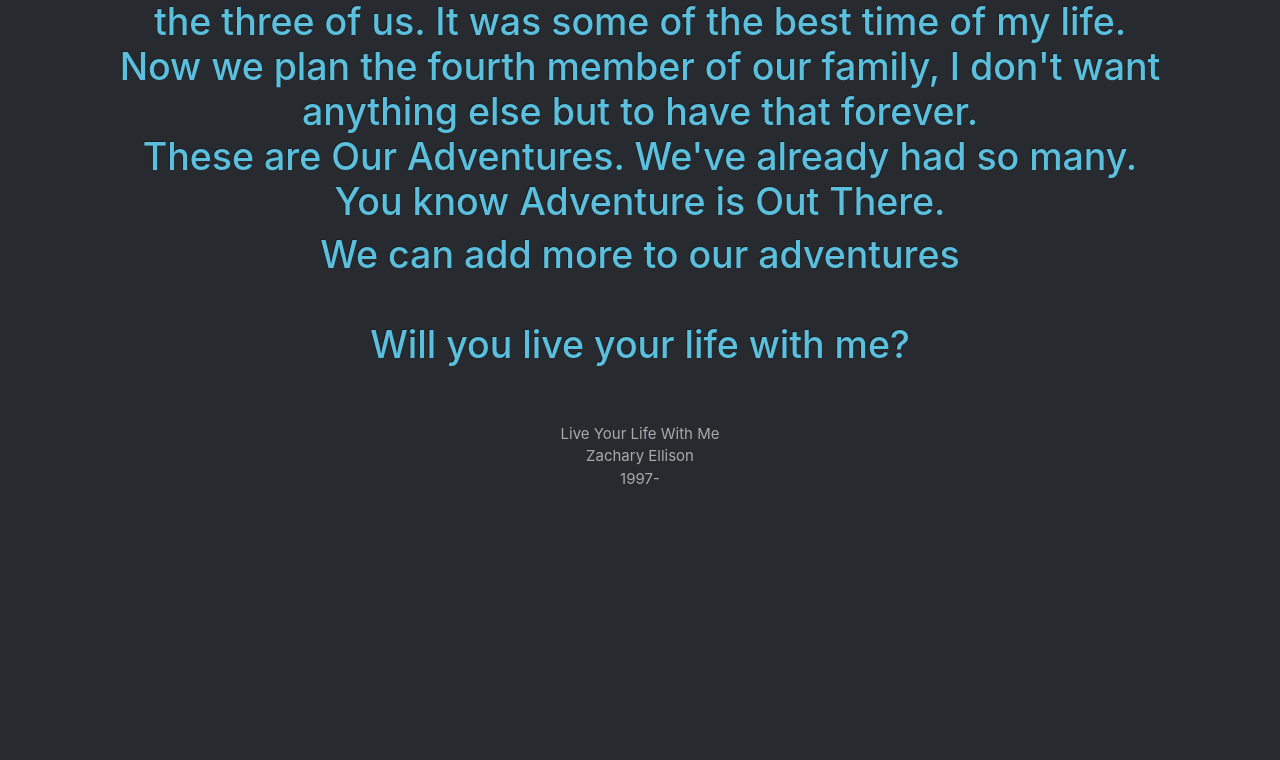
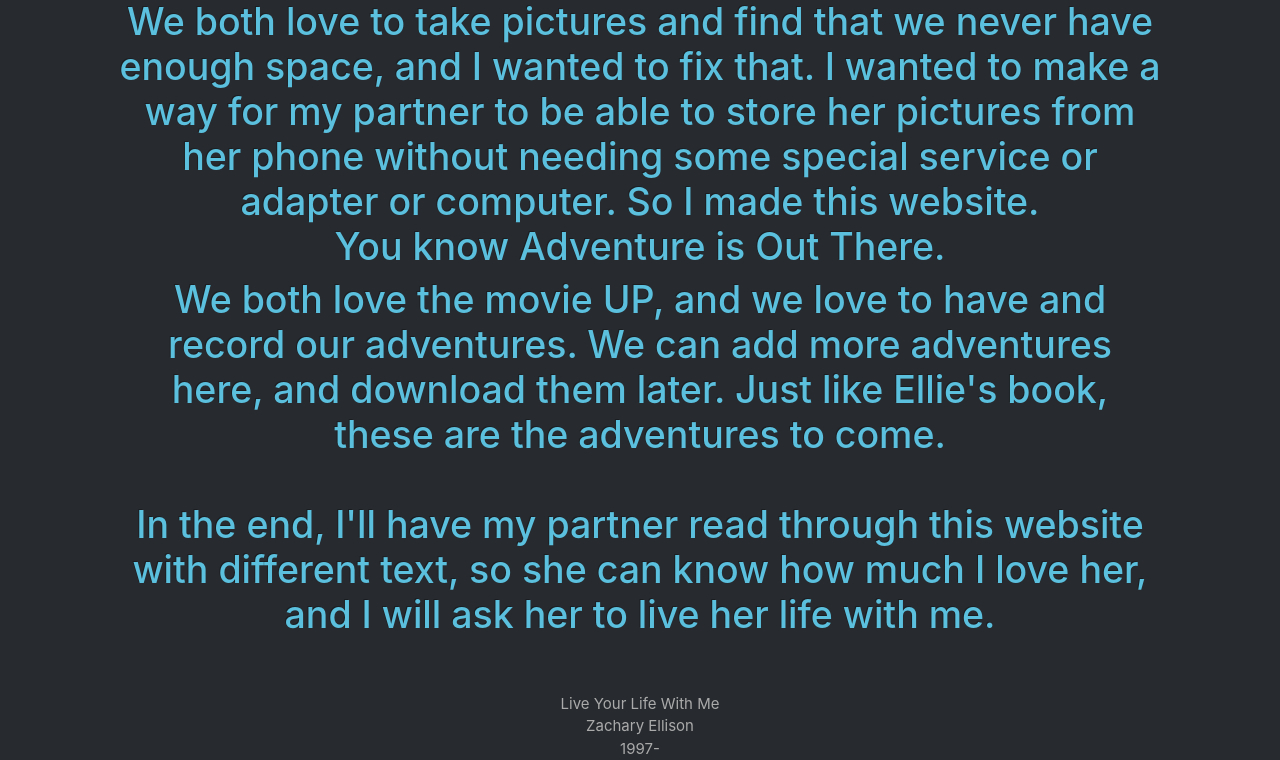
Before and after one commit to ZacharyEllison/lylwm, a Flask app: page / in a window 1280 px wide. Shown: the part 1652-2412 px from the top of the page. Before the commit the page ends 2136 px from the top, so only its background shows below. Run offline with Flask 2, Linux system fonts and the light colour scheme; some libraries are stand-ins or nearby versions.

Commit message:
Cloud Atlas DB update

```diff
--- a/application.py
+++ b/application.py
@@ -7,13 +7,14 @@ from werkzeug.exceptions import default_exceptions
 from werkzeug.security import check_password_hash, generate_password_hash
 from werkzeug.utils import secure_filename
 from pymongo import MongoClient
-from helpers import port, UPLOAD, usrnm, pswd, ALLOWED_EXTENSIONS, login_required
+from helpers import UPLOAD, usrnm, pswd, ALLOWED_EXTENSIONS, login_required
 import pymongo
 from datetime import datetime
 import os
 
 # Setup for pymongo with port in helpers.py and the databases I'll use
-client = MongoClient('localhost', port)
+client = MongoClient("mongodb://Admin:<S3reverPassword>@cluster0-sgit7.mongodb.net/home")
+
 home_db = client['home']
 users = home_db.users
 items = home_db.items
--- a/templates/index.html
+++ b/templates/index.html
@@ -1,19 +1,17 @@
 {% extends "layout.html" %}
 
-{% block title %}
-	<head><title>Live Your Life With Me</title></head>
+{% block head %}
+	<title>Live Your Life With Me</title>
 {% endblock %}
 
 {% block main %}
 	<br />
 	<img src="static/images/1.jpg" alt="Us hiking Flat-Irons"><br />
-	<h1 class="text-info">You've been my love for so long Isabelle.<br />
-	<img src="images/2.jpg" alt="Raelyn's first birthday"><br />
-	Our daughter is beautiful and perfect. She takes after you, intelligent, beautiful, perfect.<br />
-		You are the love of my life. I can see you by my side for all my life.<br />
+	<h1 class="text-info">This website is made to propose to my partner, Isabelle. It will be under the url <i>liveyourlifewith.me</i><br />
+	<img src="https://images.unsplash.com/photo-1483682133120-7e669629877b?auto=format&fit=crop&w=1035&q=80&ixid=dW5zcGxhc2guY29tOzs7Ozs%3D" alt="Raelyn's first birthday"><br />
+	She and I have a beautiful daughter, Raelyn. Whenever I'm not here in Cambridge I'm home in Colorado with them. We spend our time hiking and camping and going to parks.<br />
 	<img src="images/3.jpg" alt="Our time in Conrad's"><br />
-	We had our time to feel comfortable with living with just the three of us. It was some of the best time of my life. Now we plan the fourth member of our family, I don't want anything else but to have that forever.<br />
-	These are Our Adventures. We've already had so many. <br />You know Adventure is Out There.<br />
-	<h1 class="text-info">We can add more to our adventures<br /><br /> Will you live your life with me?</h1>
+	We both love to take pictures and find that we never have enough space, and I wanted to fix that. I wanted to make a way for my partner to be able to store her pictures from her phone without needing some special service or adapter or computer. So I made this website. <br />You know Adventure is Out There.<br />
+	<h1 class="text-info">We both love the movie UP, and we love to have and record our adventures. We can add more adventures here, and download them later. Just like Ellie's book, these are the adventures to come.<br /><br /> In the end, I'll have my partner read through this website with different text, so she can know how much I love her, and I will ask her to live her life with me.</h1>
 
 {% endblock %}
```
